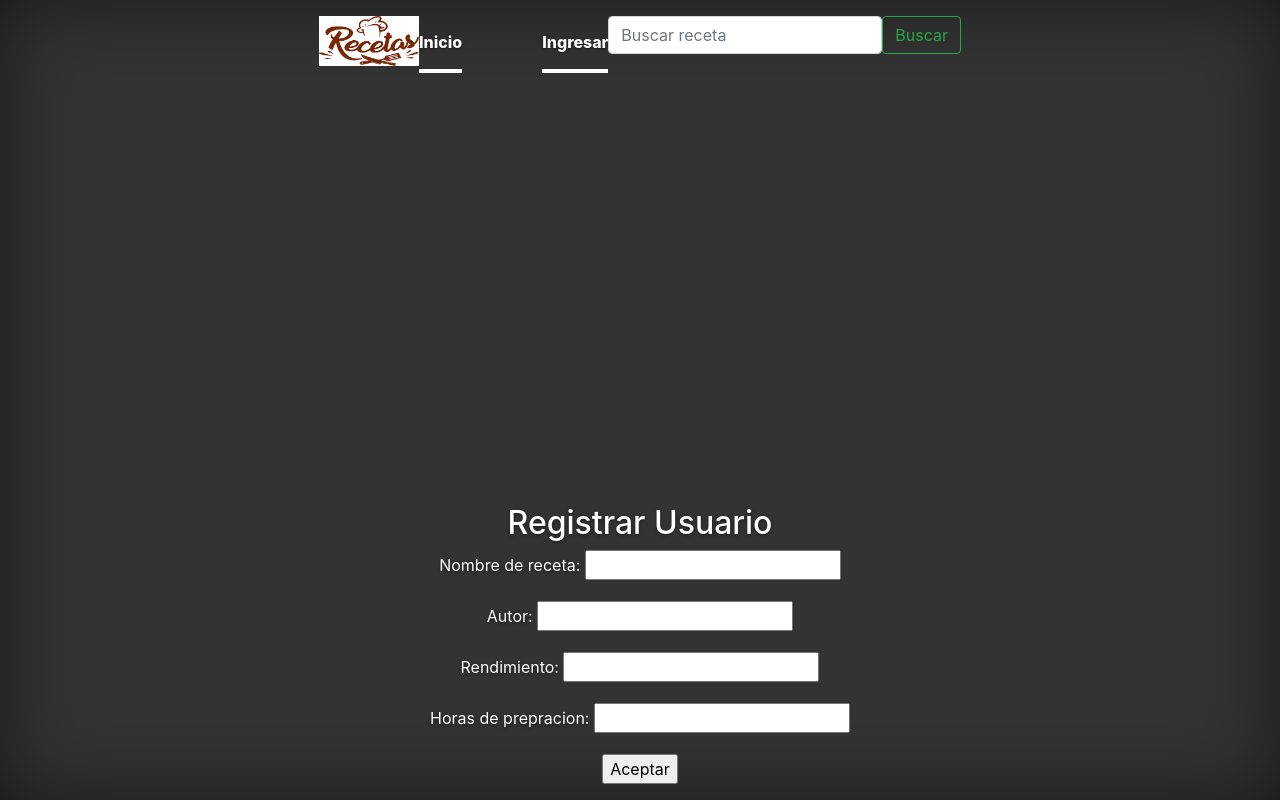
After one commit to DanielNoblero/Entrega-Final, a Django app: template AppRodriguezFinal/templates/AppRodriguezFinal/registration/login.html in a window 1280 px wide. The commit adds this page. Run offline with Django 4.2, Linux system fonts and the light colour scheme; the template is opened without the code that fills it: values that come from a table or form of the project are taken from there, others are empty; some libraries are stand-ins or nearby versions.

Commit message:
se creo el login

```diff
--- /dev/null
+++ b/AppRodriguezFinal/forms.py
@@ -0,0 +1,7 @@
+from django import forms
+from AppRodriguezFinal.models import Receta
+
+class RecetaForm(forms.ModelForm):
+    class Meta:
+        model = Receta
+        fields = '__all__'
--- a/AppRodriguezFinal/models.py
+++ b/AppRodriguezFinal/models.py
@@ -1,7 +1,8 @@
 from django.db import models
+from django.contrib.auth.models import User
 
 class Receta(models.Model):
     Nombre_de_receta= models.CharField(max_length=30)
     Autor= models.CharField(max_length=15)
     Rendimiento = models.CharField(max_length=10)
-    Tiempo_de_prepracion= models.CharField(max_length=50)
+    Horas_de_prepracion= models.CharField(max_length=50)
--- a/AppRodriguezFinal/templates/AppRodriguezFinal/base.html
+++ b/AppRodriguezFinal/templates/AppRodriguezFinal/base.html
@@ -9,9 +9,9 @@
     <meta name="viewport" content="width=device-width, initial-scale=1, shrink-to-fit=no">
     <meta name="description" content="">
     <meta name="author" content="">
-    <link rel="icon" href="../../../../favicon.ico">
 
-    <title>tercera pre entrega</title>
+
+    <title>Recetas</title>
 
     <!-- Bootstrap core CSS -->
     <link href="{% static 'AppRodriguezFinal/assets/css/bootstrap.min.css' %}" rel="stylesheet">
@@ -26,15 +26,29 @@
     <div class="cover-container d-flex h-100 p-3 mx-auto flex-column">
       <header class="masthead mb-auto">
         <div class="inner">
+          <img src="{% static 'AppRodriguezFinal/assets/imagenes/logo.png' %}" alt="centered image" height="50" width="100">
           <nav class="nav nav-masthead justify-content-center">
-            <a class="nav-link active " href="http://127.0.0.1:8000/admin">Admin</a>
             <a class="nav-link active" href="{% url 'index' %}">Inicio</a>
-            <a class="nav-link active" href="{% url 'receta_create' %}">Agregar receta</a>
-            <a class="nav-link active" href="{% url 'receta_list' %}">Ver recetas</a>
-            <a class="nav-link active " href="{% url 'receta_search' %}">Buscar</a>
-            <a class="nav-link active" href="#">
+            {% if user.is_authenticated %}
 
+                <a class="nav-link active" href="{% url 'receta_list' %}">Ver recetas</a>
+
+                <a class="nav-link active" href="{% url 'receta_create' %}">Agregar receta</a>
+
+
+                <a class="nav-link active" href="{% url 'logout' %}"> Hola {{user.username}} | Salir</a>
+
+              {% else %}
+
+                <a class="nav-link active" href="{% url 'login' %}">Ingresar</a>
+
+            {% endif %}
+              <li class="nav-item">
+              <form action="{% url 'receta_search' %}" class="d-flex">
+                <input class="form-control me-2" name="criterio" type="search" placeholder="Buscar receta" aria-label="Search">
+                <button class="btn btn-outline-success" type="submit">Buscar</button>
               </form>
+            </li>
             </a>
           </nav>
         </div>
--- a/AppRodriguezFinal/templates/AppRodriguezFinal/receta_detail.html
+++ b/AppRodriguezFinal/templates/AppRodriguezFinal/receta_detail.html
@@ -10,11 +10,11 @@
     <p class="lead"></p>
     <p class="lead">
     </p>
-  </main>
+    </main>
     <h1>Detalle de la receta</h1>
     <div>
         <ul>
-            <li> {{receta.id}} - {{receta.Nombre_de_receta}} -{{ receta.Autor}}  </li>
+            <li> {{receta.id}} Nombre de receta: {{receta.Nombre_de_receta}} Author: {{ receta.Autor}} Tiempo: {{ receta.Horas_de_prepracion}} </li>
 
         <a href="{% url 'receta_detail' receta.id %}">Actualizar</a>
         <a href="{% url 'receta_delete' receta.id %}">Borrar</a>
--- /dev/null
+++ b/AppRodriguezFinal/templates/AppRodriguezFinal/registration/login.html
@@ -0,0 +1,12 @@
+{% extends "AppRodriguezFinal/base.html" %}
+
+{% load static %}
+
+{% block principal %}
+<h2>Registrar Usuario</h2>
+    <form method="POST">
+        {% csrf_token %}
+        {{ form.as_p }}
+        <input type="submit" value="Aceptar">
+    </form>
+{% endblock %}
--- a/project/settings.py
+++ b/project/settings.py
@@ -104,7 +104,7 @@ AUTH_PASSWORD_VALIDATORS = [
 # Internationalization
 # https://docs.djangoproject.com/en/4.1/topics/i18n/
 
-LANGUAGE_CODE = 'en-us'
+LANGUAGE_CODE = 'es-AR'
 
 TIME_ZONE = 'UTC'
 
@@ -122,3 +122,6 @@ STATIC_URL = 'static/'
 # https://docs.djangoproject.com/en/4.1/ref/settings/#default-auto-field
 
 DEFAULT_AUTO_FIELD = 'django.db.models.BigAutoField'
+
+
+LOGIN_URL = 'login'
--- a/project/urls.py
+++ b/project/urls.py
@@ -1,15 +1,19 @@
 from django.contrib import admin
 from django.urls import path
-from AppRodriguezFinal.views import index, loging, RecetaList, RecetaDetail, RecetaUpdate, RecetaDelete, RecetaCreate, RecetaSearch
+from AppRodriguezFinal.views import (index, RecetaList, RecetaDetail, RecetaUpdate, RecetaDelete, RecetaCreate,
+RecetaSearch, Login, SignUp, Logout,)
 
 urlpatterns = [
     path('admin/', admin.site.urls),
-    path("", index, name= "index"),
-    path("loging/", loging, name= "loging"),
-    path("receta/list", RecetaList.as_view(), name="receta_list"),
+    path('', index, name= "index"),
+    path('receta/list', RecetaList.as_view(), name="receta_list"),
     path('receta/<pk>/detail', RecetaDetail.as_view(), name="receta_detail"),
     path('receta/<pk>/update', RecetaUpdate.as_view(), name="receta_update"),
     path('receta/<pk>/delete', RecetaDelete.as_view(), name="receta_delete"),
     path('receta/create', RecetaCreate.as_view(), name="receta_create"),
     path('receta/search', RecetaSearch.as_view(), name="receta_search"),
+    path('login/', Login.as_view(), name="login"),
+    path('signup/', SignUp.as_view(), name="signup"),
+    path('logout/', Logout.as_view(), name="logout"),
+
 ]
```
Also changed, not shown: AppRodriguezFinal/templates/AppRodriguezFinal/receta.html (deleted, +0 -33 lines), AppRodriguezFinal/templates/AppRodriguezFinal/registration/signup.html (added, +11 -0 lines), AppRodriguezFinal/views.py (+24 -8 lines), AppRodriguezFinal/migrations/0001_initial.py, AppRodriguezFinal/static/AppRodriguezFinal/assets/imagenes/logo.png (added).
